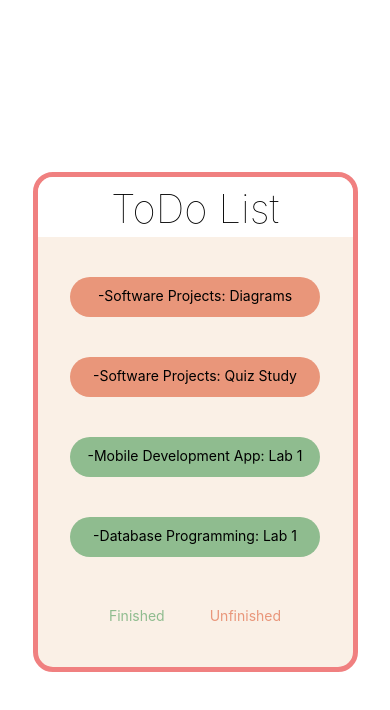
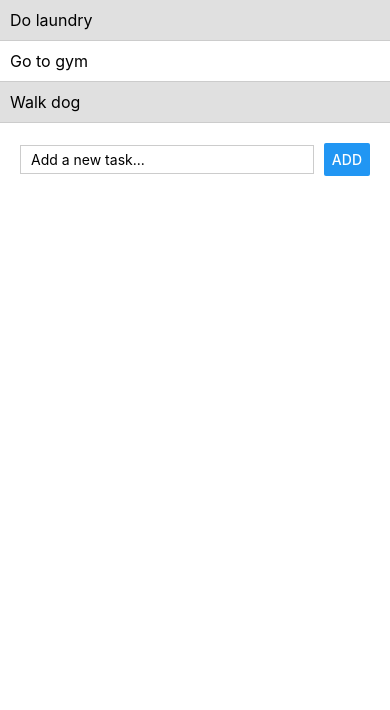
Before and after one commit to SarahNT1/MobileAppLab1_ToDoApp, a React Native app: screen / in a window 390 px wide. Shown: the top 710 px of the page. Built offline with nearby package versions, Linux system fonts and the light colour scheme.

Commit message:
Lab2 update

```diff
--- a/App.js
+++ b/App.js
@@ -1,151 +1,42 @@
 import { StatusBar } from 'expo-status-bar';
 import { StyleSheet, Text, View, SafeAreaView } from 'react-native';
+import ToDoList from './components/ToDoList';
+import ToDoForm from './components/ToDoForm';
 
 export default function App() {
   return (
-    <SafeAreaView style={styles.container}>
-      <View style={styles.mainView}>
-        <View style={styles.contents}>
-
-          <View style={styles.todoText}>
-            <Text style={{fontSize: 40, fontWeight: "100", alignSelf: 'center', paddingTop: 7}}>
-              ToDo List
-            </Text>
-          </View>
-
-          <View style={styles.listContents}>
-            <View style={[styles.itemContainer1, styles.itemCollective]}>
-            <Text style={styles.text}>
-                -Software Projects: Diagrams
-              </Text>
-            </View>
-
-            <View style={[styles.itemContainer2, styles.itemCollective]}>
-              <Text style={styles.text}>
-                -Software Projects: Quiz Study
-              </Text>
-            </View>
-
-            <View style={[styles.itemContainer3, styles.itemCollective]}>
-              <Text style={styles.text}>
-                -Mobile Development App: Lab 1
-              </Text>
-            </View>
-
-            <View style={[styles.itemContainer4, styles.itemCollective]}>
-            <Text style={styles.text}>
-                -Database Programming: Lab 1
-              </Text>
-            </View>
-
-          </View>
-        </View>
-
-        <View style={styles.legend}>
-
-          <Text style={styles.fin}>
-            Finished
-          </Text>
-
-          <Text style={styles.unfin}>
-            Unfinished
-          </Text>
-        </View>
-
-        <StatusBar style="auto" />
-
-      </View>
+    <SafeAreaView>
+      <ToDoList/>
+      <ToDoForm/>
     </SafeAreaView>
   );
 }
 
 const styles = StyleSheet.create({
-  container: {
+  task: {
+    padding: 10,
+    borderBottomWidth: 1,
+    borderColor: '#ccc',
+  },
+  completed: {
+    backgroundColor: '#e0e0e0',
+  },
+  taskText: {
+    fontSize: 16,
+  },
+  form: {
+    flexDirection: 'row',
+    justifyContent: 'space-between',
+    alignItems: 'center',
+    marginHorizontal: 20,
+    marginTop: 20,
+  },
+  input: {
     flex: 1,
-    backgroundColor: '#fff',
-    alignItems: 'center',
-    justifyContent: 'center',
-  },
-
-  mainView:
-  {
-    backgroundColor: '#faf0e6',
-    borderRadius: 20,
-    width: 325,
-    height: 500,
-    borderWidth: 5,
-    borderColor: '#f08080',
-  },
-
-  todoText:
-  {
-    alignSelf: 'center',
-    borderTopRightRadius: 15,
-    borderTopLeftRadius: 15,
-    backgroundColor: 'white',
-    height: 60,
-    width: 315,
-  },
-
-  listContents:
-  {
-    alignSelf: 'center',
-  },
-
-  itemCollective:
-  {
-    marginTop: 40,
-    paddingTop: 10,
-    height: 40,
-    width: 250,
-    borderRadius: 25,
-  },
-
-  itemContainer1:
-  {
-    backgroundColor: '#e9967a',
-
-  },
-
-  itemContainer2:
-  {
-    backgroundColor: '#e9967a',
-
-  },
-
-  itemContainer3:
-  {
-    backgroundColor: '#8fbc8f',
-
-  },
-
-  itemContainer4:
-  {
-    backgroundColor: '#8fbc8f',
-
-  },
-
-  text:
-  {
-    alignSelf: 'center',
-  },
-
-  legend:
-  {
-    flex:1,
-    flexDirection: 'row',
-    marginTop: 50,
-    justifyContent: 'center',
-  },
-
-  fin:
-  {
-    marginRight: 45,
-    color: '#8fbc8f',
-  },
-
-  unfin:
-  {
-    color: '#e9967a',
+    borderWidth: 1,
+    borderColor: '#ccc',
+    paddingHorizontal: 10,
+    paddingVertical: 5,
+    marginRight: 10,
   },
 });
--- a/components/ToDoForm.jsx
+++ b/components/ToDoForm.jsx
@@ -1,7 +1,9 @@
+import { StyleSheet, View, SafeAreaView, TextInput, Button } from "react-native"
+
 export default function ToDoForm()
 {
     return(
-        <SafeArray>
+        <SafeAreaView>
             <View style={styles.form}>
                 <TextInput
                 style={styles.input}
@@ -9,6 +11,24 @@ export default function ToDoForm()
                 />
                 <Button title="Add" />
             </View>
-        </SafeArray>
+        </SafeAreaView>
     )
 }
+
+const styles = StyleSheet.create({
+    form: {
+      flexDirection: 'row',
+      justifyContent: 'space-between',
+      alignItems: 'center',
+      marginHorizontal: 20,
+      marginTop: 20,
+    },
+    input: {
+      flex: 1,
+      borderWidth: 1,
+      borderColor: '#ccc',
+      paddingHorizontal: 10,
+      paddingVertical: 5,
+      marginRight: 10,
+    }
+  });
```
Also changed, not shown: components/ToDoList.jsx (+14 -6 lines).
